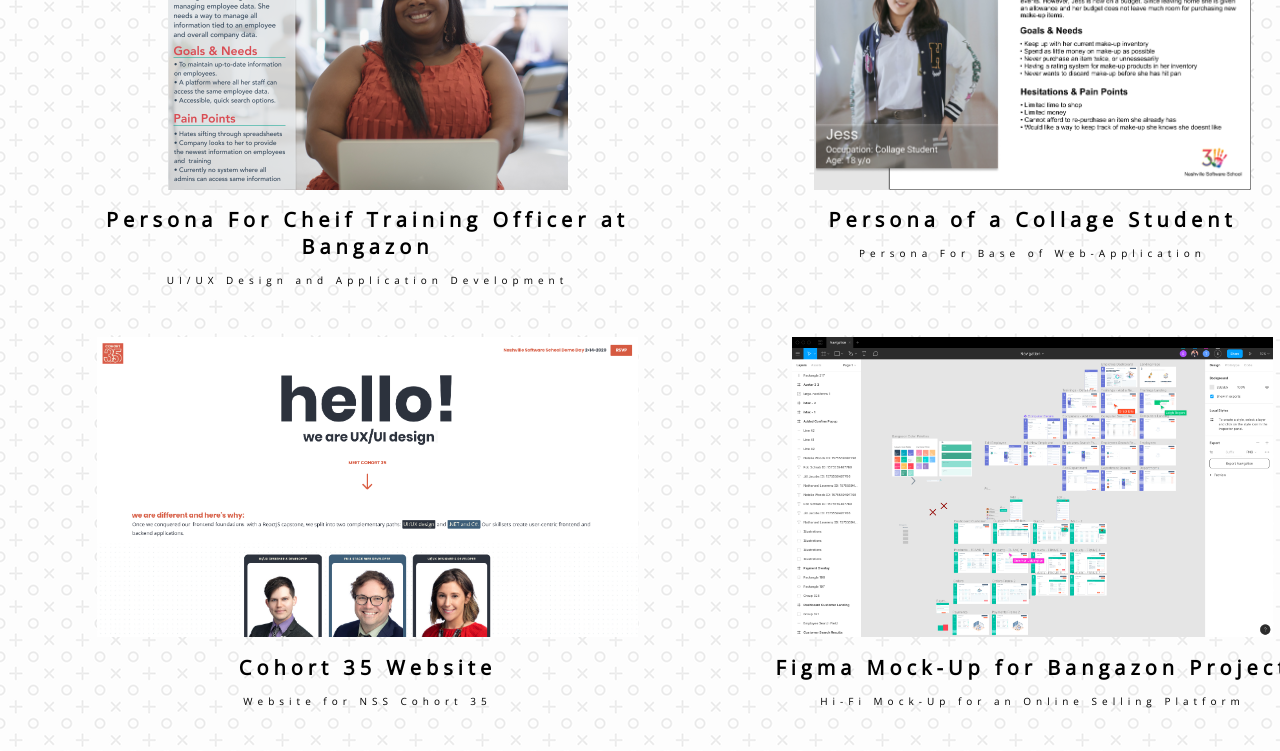
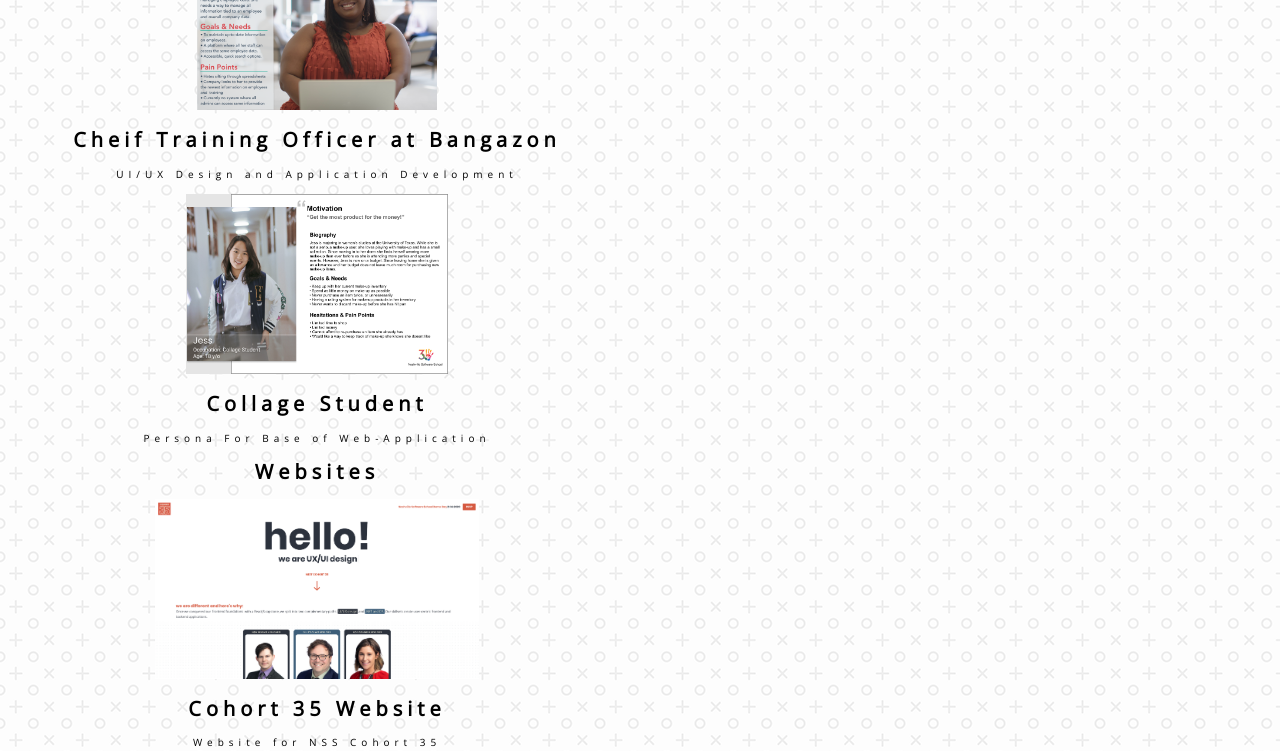
Before and after one commit to sageklein/sageklein.github.io, a React (Create React App) app: page / in a window 1280 px wide. Shown: the part 1760-2511 px from the top of the page. Built offline with nearby package versions, Linux system fonts and the light colour scheme.

Commit message:
broke projects out in to persona.js research.js and website.js

```diff
--- a/src/App.css
+++ b/src/App.css
@@ -48,7 +48,7 @@
   position:fixed;
   left:60em;
   top:6em;
-z-index: 100;
+  z-index: 100;
 }
 nav li{
   display: inline-block;
@@ -125,6 +125,7 @@
 .work{
   position: relative;
   display: flex;
+  flex-wrap: wrap;
   flex-direction: column;
   left:15em;
   top:8em;
@@ -135,15 +136,26 @@
   font-size: 5em;
   text-align: left;
 }
-.work .work-content{
-  display: grid;
-  grid-template-columns: repeat(2,1fr);
-  grid-gap: 2em;
+.work .work-content
+.personas .research .websites {
+  justify-content: flex-start;
+  flex-wrap: nowrap;
+  display: flex;
+  flex-direction: row;
+  align-items: center;
 }
 
-.project img{
+.personas img{
 width: auto;
-height: 30em;
+height: 18em;
+}
+.research img{
+width: auto;
+height: 18em;
+}
+.websites img{
+width: auto;
+height: 18em;
 }
 .contact{
   position: relative;
@@ -234,13 +246,24 @@
   align-items: flex-start;
 }
 .work .work-content{
-  display: grid;
-  grid-template-columns: 1fr;
-  grid-gap: 5em;
+  display: flex;
+  flex-wrap: wrap;
+  flex-direction: row;
+  align-items: center;
+    left:15em;
+  top:8em;
 }
-.project img{
+.personas img{
 width: auto;
-height: 28em;
+height: 18em;
+}
+.research img{
+width: auto;
+height: 18em;
+}
+.websites img{
+width: auto;
+height: 18em;
 }
 
 .contact{
@@ -316,15 +339,25 @@
   align-items: flex-start;
 }
 .work .work-content{
-  display: grid;
-  grid-template-columns: 1fr 1fr;
-  grid-gap: 5em;
+  display: flex;
+  flex-wrap: wrap;
+  flex-direction: row;
+  align-items: center;
+  left:15em;
+  top:8em;
 }
-.project img{
+.personas img{
 width: auto;
-height: 30em;
+height: 18em;
 }
-
+.research img{
+width: auto;
+height: 18em;
+}
+.websites img{
+width: auto;
+height: 18em;
+}
 .contact{
   top:15em;
   left:6em;
@@ -360,6 +393,7 @@
 body{
   font-size: 16px;
 }
+
   header h1{
   font-size: 2.5em;
   margin-right: 25em;
@@ -383,9 +417,10 @@
   top:1.5em;
 }
 .about-content{
-  left:10em;
+  left:10.5em;
 }
 .about-content p{
+    left:10.5em;
   font-size: 3em;
   text-align: left;
   width: 25em;
@@ -399,28 +434,63 @@
 }
 
 .work{
-  left:10em;
+  left:10.5em;
   top:4em;
   align-items: flex-start;
 }
-.work .work-content{
-  display: grid;
-  grid-template-columns: 1fr 1fr ;
+.work .work-content .personas .research .websites {
+  justify-content: flex-start;
+  flex-wrap: nowrap;
+  display: flex;
+  flex-direction: row;
+  align-items: center;
 }
-.project img{
+.persona-content {
+    justify-content: flex-start;
+  flex-wrap: nowrap;
+  display: flex;
+  flex-direction: row;
+  align-items: center;
+}
+.website-content {
+    justify-content: flex-start;
+  flex-wrap: nowrap;
+  display: flex;
+  flex-direction: row;
+  align-items: center;
+}
+.research-content {
+    justify-content: flex-start;
+  flex-wrap: nowrap;
+  display: flex;
+  flex-direction: row;
+  align-items: center;
+}
+.personas img{
+width: auto;
+height: 18em;
+align-self: center;
+}
+.research img{
+width: auto;
+height: 18em;
+}
+.websites img{
 width: auto;
 height: 18em;
 }
 
 .contact{
-  top:10em;
-  left:8em;
+  top:10.5em;
+  left:10.5em;
 }
 .contact h1{
   font-size: 7em;
 }
 .contact .email{
-  font-size: 4.5em;
+    top:10.5em;
+  left:8em;
+  font-size: 3.5em;
 }
 
 .contact li a{
@@ -428,9 +498,10 @@
   padding: 1em;
 }
 .footer{
-  top:3em;
+  top:4em;
   padding: 1em;
-  font-size: 4em;
+  font-size: 3em;
 }
 
+
 }
--- a/src/Data.js
+++ b/src/Data.js
@@ -4,6 +4,7 @@
 import Persona from "./images/Persona2.png";
 import Website35 from "./images/website35.png";
 import Bangazon from "./images/BangazonFigma.png";
+import Research from "./images/research.jpg";
 
 export default {
 	name: "Sage Klein",
@@ -20,14 +21,16 @@
 	// Add Your About Text Here
 	abouttext:
 		"As a Front End Web Developer I am passionate about combining my love of coding with my love of continued learning. With UI/UX and strong communication skills I produce beautiful and well thought out design work. With a positive attitude and strong growth mindset, I am self motivated and work well in groups!",
-	aboutImage: me, me2,
+	aboutImage: me,
+	me2,
 
 	ShowAboutImage: true,
 
-	projects: [
+	personas: [
 		{
+			words: "Personas",
 			id: 1,
-			title: "Persona For Cheif Training Officer at Bangazon", //Project Title - Add Your Project Title Here
+			title: "Cheif Training Officer at Bangazon", //Project Title - Add Your Project Title Here
 			service: "UI/UX Design and Application Development", // Add Your Service Type Here
 			//Project Image - Add Your Project Image Here
 			imageSrc: Employee,
@@ -36,13 +39,16 @@
 		},
 		{
 			id: 2,
-			title: "Persona of a Collage Student",
+			title: "Collage Student",
 			service: "Persona For Base of Web-Application",
 			imageSrc: Persona,
 			url: "http://sageklein.com/"
-		},
+		}
+	],
 
+	websites: [
 		{
+			words: "Websites",
 			id: 3,
 			title: "Cohort 35 Website",
 			service: "Website for NSS Cohort 35",
@@ -53,20 +59,24 @@
 			id: 4,
 			title: "Figma Mock-Up for Bangazon Project",
 			service: "Hi-Fi Mock-Up for an Online Selling Platform",
-			imageSrc: Bangazon,
-			// url: "http://sageklein.com/"
+			imageSrc: Bangazon
 		}
+	],
 
-		/*
-                    If You Want To Add More Project just Copy and Paste This At The End (Update the id Respectively)
-                ,{
-                id: 5,
-                title: 'Project Five',
-                service: 'Something Amazing',
-                imageSrc: "",
-                url: ''
-            }
-                */
+	research: [
+		{
+			words: "User Research",
+			id: 5,
+			title: "Banagazon Project",
+			service: "Interviewing a User Navigating a Lo-Fi Mock-up",
+			imageSrc: Research
+		},
+		{
+			id: 6,
+			title: "Bangazon Project",
+			service: "Hi-Fi Mock-Up for Bangazon Project",
+			imageSrc: Bangazon
+		}
 	],
 
 	social: [
--- /dev/null
+++ b/src/components/persona.js
@@ -0,0 +1,25 @@
+import React, { Component } from "react";
+import Fade from "react-reveal/Fade";
+
+class Persona extends Component {
+	state = {};
+	render() {
+		return (
+			<Fade bottom>
+				<div className="personas">
+					<h1>{this.props.words}</h1>
+					<a href={this.props.url} target="_blank">
+						<img
+							src={this.props.imageSrc}
+							alt={this.props.title}
+						></img>
+					</a>
+					<h1>{this.props.title}</h1>
+					<span className="discription">{this.props.service}</span>
+				</div>
+			</Fade>
+		);
+	}
+}
+
+export default Persona;
--- a/src/components/project.js
+++ b/src/components/research.js
@@ -1,13 +1,13 @@
 import React, { Component } from "react";
 import Fade from "react-reveal/Fade";
 
-
-class Project extends Component {
+class Research extends Component {
 	state = {};
 	render() {
 		return (
 			<Fade bottom>
-				<div className="project">
+				<div className="research">
+					<h1>{this.props.words}</h1>
 					<a href={this.props.url} target="_blank">
 						<img
 							src={this.props.imageSrc}
@@ -15,11 +15,11 @@
 						></img>
 					</a>
 					<h1>{this.props.title}</h1>
-					<span>{this.props.service}</span>
+					<span className="discription">{this.props.service}</span>
 				</div>
 			</Fade>
 		);
 	}
 }
 
-export default Project;
+export default Research;
--- /dev/null
+++ b/src/components/website.js
@@ -0,0 +1,25 @@
+import React, { Component } from "react";
+import Fade from "react-reveal/Fade";
+
+class Website extends Component {
+	state = {};
+	render() {
+		return (
+			<Fade bottom>
+				<div className="websites">
+					<h1>{this.props.words}</h1>
+					<a href={this.props.url} target="_blank">
+						<img
+							src={this.props.imageSrc}
+							alt={this.props.title}
+						></img>
+					</a>
+					<h1>{this.props.title}</h1>
+					<span className="discription">{this.props.service}</span>
+				</div>
+			</Fade>
+		);
+	}
+}
+
+export default Website;
--- a/src/components/work.js
+++ b/src/components/work.js
@@ -1,5 +1,7 @@
 import React, { Component } from "react";
-import Project from "./project";
+import Persona from "./persona";
+import Website from "./website";
+import Research from "./research";
 import Fade from "react-reveal/Fade";
 import data from "../Data";
 
@@ -13,16 +15,47 @@
 						Work.
 					</Fade>
 				</h1>
-				<div className="work-content">
-					{data.projects.map(project => (
-						<Project
-							key={project.id}
-							title={project.title}
-							service={project.service}
-							imageSrc={project.imageSrc}
-							url={project.url}
-						></Project>
-					))}
+				<div className="persona-content">
+					<div className="personas">
+						{data.personas.map(personas => (
+							<Persona
+								key={personas.id}
+								words={personas.words}
+								title={personas.title}
+								service={personas.service}
+								imageSrc={personas.imageSrc}
+								url={personas.url}
+							></Persona>
+						))}
+					</div>
+				</div>
+				<div className="website-content">
+					<div className="websites">
+						{data.websites.map(websites => (
+							<Website
+								key={websites.id}
+								words={websites.words}
+								title={websites.title}
+								service={websites.service}
+								imageSrc={websites.imageSrc}
+								url={websites.url}
+							></Website>
+						))}
+					</div>
+				</div>
+				<div className="research-content">
+					<div className="research">
+						{data.research.map(research => (
+							<Research
+								key={research.id}
+								words={research.words}
+								title={research.title}
+								service={research.service}
+								imageSrc={research.imageSrc}
+								url={research.url}
+							></Research>
+						))}
+					</div>
 				</div>
 			</div>
 		);
```
Also changed, not shown: src/images/research.jpg (added).
